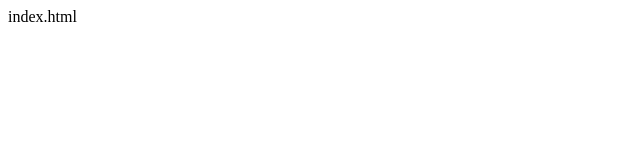
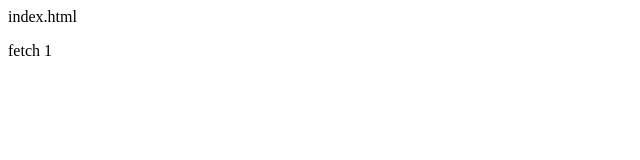
Before and after one commit to makino-f/rakus, a plain HTML site: page index.html in a window 1280 px wide. Shown: the full height of the page, 0-640 px from the left. Drawn offline with Linux system fonts and the light colour scheme.

Commit message:
feature 1

```diff
--- a/index.html
+++ b/index.html
@@ -1 +1,2 @@
 <p>index.html</p>
+<p>fetch 1</p>
```
